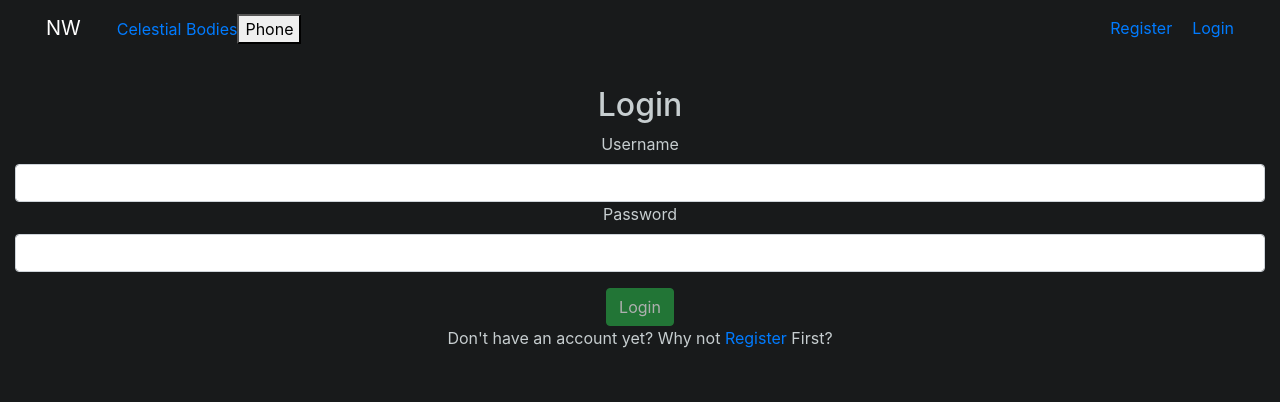
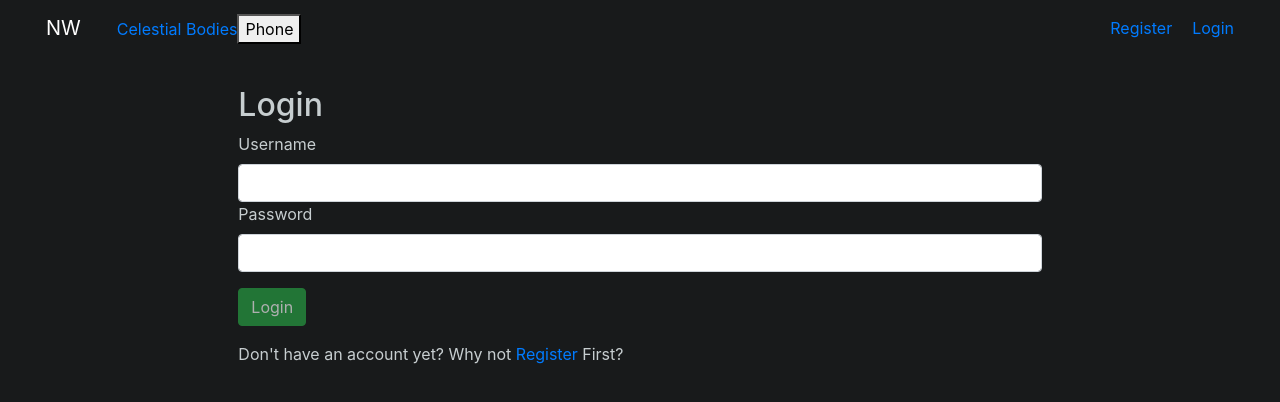
Before and after one commit to PatrickBoynton/night_watch, a React (Create React App) app in the folder frontend/static/: page /login in a window 1280 px wide. Shown: the top 402 px of the page. Built offline with nearby package versions, Linux system fonts and the light colour scheme; no server answers.

Commit message:
Changed class names.

```diff
--- a/frontend/static/src/components/user/Login.js
+++ b/frontend/static/src/components/user/Login.js
@@ -57,7 +57,7 @@ class Login extends Component {
     render() {
         return (
             <>
-                <form className="text-center login-register" onSubmit={this.handleSubmit}>
+                <form className="col-8 mx-auto login-register" onSubmit={this.handleSubmit}>
                     <h2>Login</h2>
                     {this.state.statusMessage !== '' ?
                         <div className="alert-danger">{this.state.statusMessage}</div> : null}
@@ -77,7 +77,7 @@ class Login extends Component {
                             ?
                             <button className="btn btn-success">Login</button>
                             :
-                            <button className="btn btn-success shadow-none" disabled>Login</button>
+                            <button className="btn btn-success shadow-none mb-3" disabled>Login</button>
                     }
                     <p>Don't have an account yet? Why not <Link to="/register">Register</Link> First?</p>
                 </form>
```
